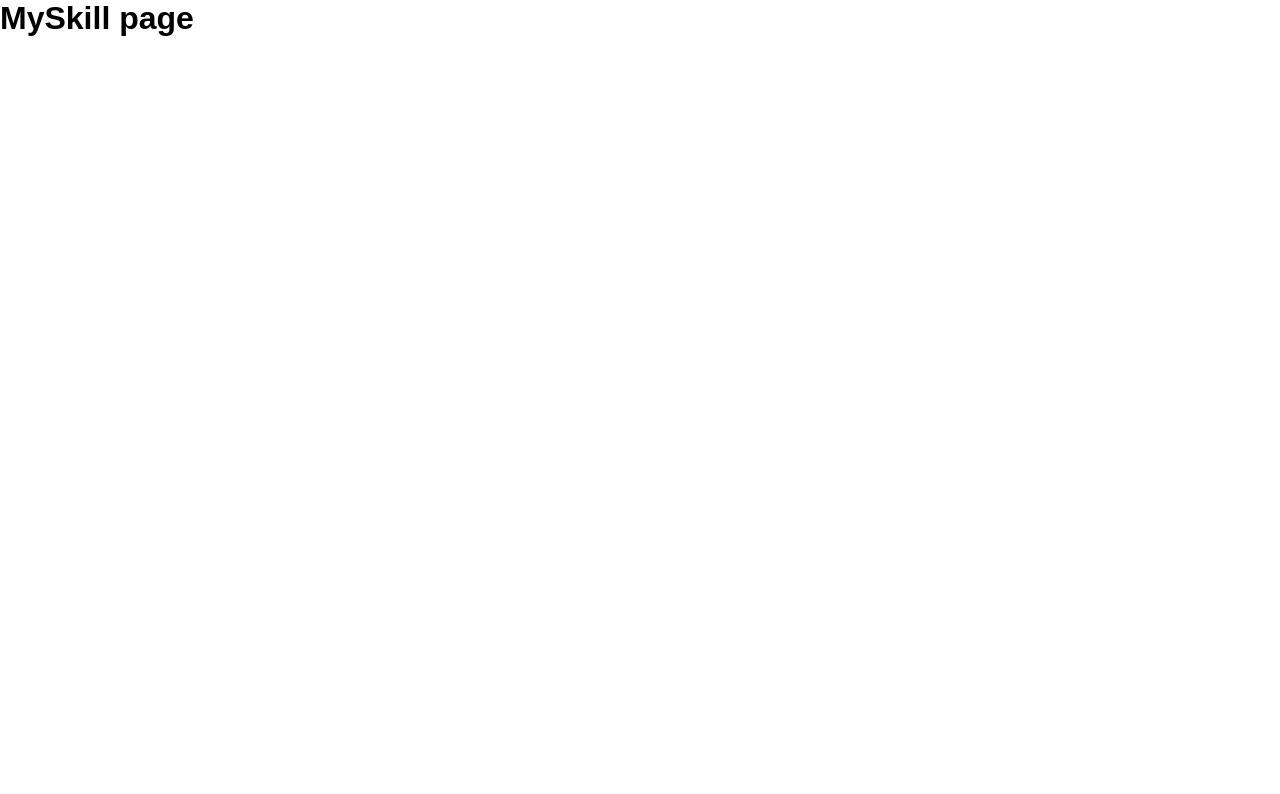
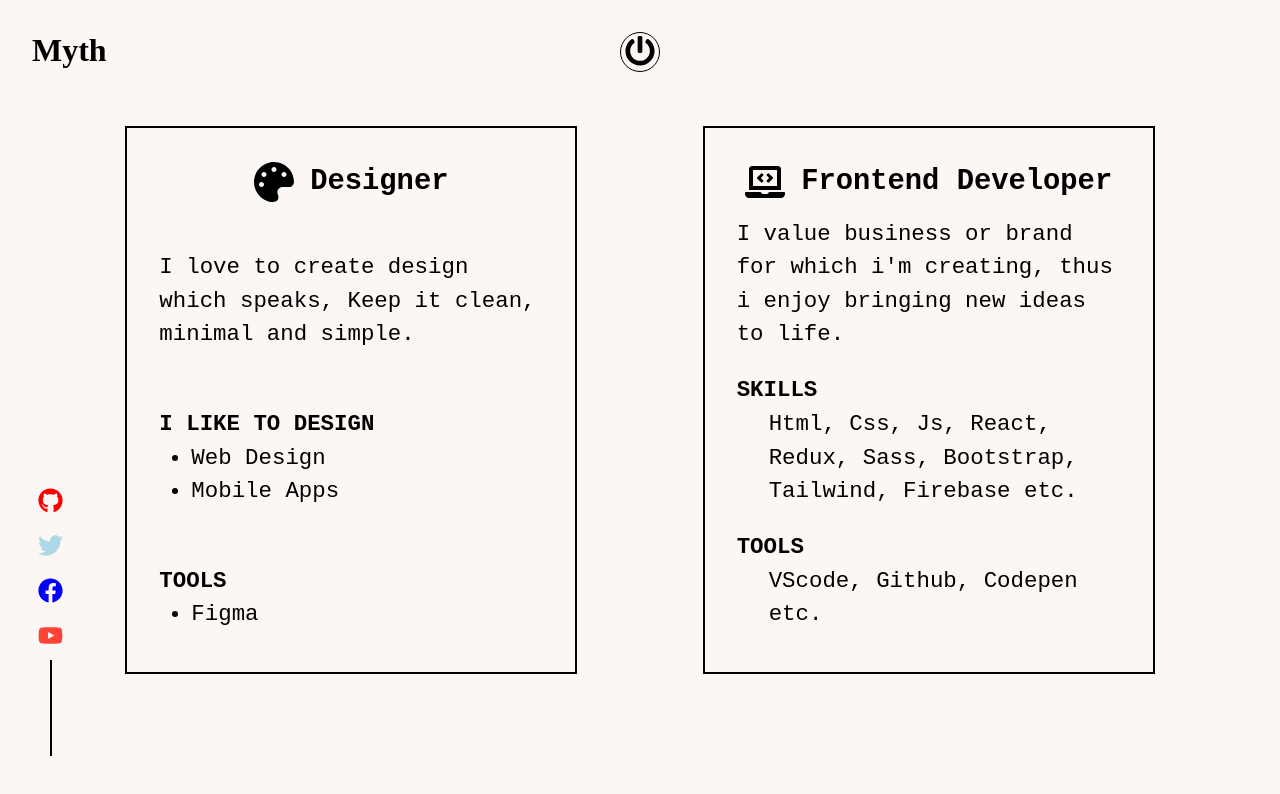
Before and after one commit to Myth1114/ReactPortfolio, a React (Create React App) app: page /myskill in a window 1280 px wide. Shown: the top 794 px of the page. Built offline with nearby package versions, Linux system fonts and the light colour scheme.

Commit message:
added framer motion to all pages

```diff
--- a/src/Components/AboutPage/AboutPage.jsx
+++ b/src/Components/AboutPage/AboutPage.jsx
@@ -1,10 +1,108 @@
 import React from 'react'
+import styled, { keyframes, ThemeProvider } from 'styled-components'
+import { DarkTheme } from '../Theme'
+import { motion } from 'framer-motion'
+// import BigTitle from '../subComponents/BigTitlte'
+import astronaut from '../../assets/spaceman.png'
+import LogoComponent from '../../SubComponents/LogoComponent'
+import SocialIcons from '../../SubComponents/SocialIcons'
+import PowerButton from '../../SubComponents/PowerButton'
+
+const Box = styled(motion.div)`
+  background-color: ${(props) => props.theme.body};
+  width: 100vw;
+  height: 100vh;
+  position: relative;
+  overflow: hidden;
+`
+const float = keyframes`
+0% { transform: translateY(-10px) }
+50% { transform: translateY(15px) translateX(15px) }
+100% { transform: translateY(-10px) }
+`
+const Spaceman = styled.div`
+  position: absolute;
+  top: 10%;
+  right: 5%;
+  width: 20vw;
+  animation: ${float} 4s ease infinite;
+  img {
+    width: 100%;
+    height: auto;
+  }
+`
+const Main = styled.div`
+  border: 2px solid ${(props) => props.theme.text};
+  color: ${(props) => props.theme.text};
+  padding: 2rem;
+  width: 50vw;
+  height: 60vh;
+  z-index: 3;
+  line-height: 1.5;
+  display: flex;
+  justify-content: center;
+  align-items: center;
+  font-size: calc(0.6rem + 1vw);
+  backdrop-filter: blur(4px);
+
+  position: absolute;
+  left: calc(5rem + 5vw);
+  top: 10rem;
+  font-family: 'Ubuntu Mono', monospace;
+  font-style: italic;
+`
+const containerVariants = {
+  hidden: { opacity: 0, y: '-100vh' },
+  show: {
+    y: 0,
+    opacity: 1,
+    transition: {
+      type: 'spring',
+      staggerChildren: 0.5,
+      duration: 0.5,
+      stiffness: 100,
+    },
+  },
+  exit: {
+    y: '100vh',
+    transition: {
+      delay: 0.3,
+      duration: 0.6,
+      ease: 'easeInOut',
+    },
+  },
+}
 
 const AboutPage = () => {
   return (
-    <div>
-      <h1>about page</h1>
-    </div>
+    <ThemeProvider theme={DarkTheme}>
+      <Box
+        variants={containerVariants}
+        initial='hidden'
+        animate='show'
+        exit='exit'
+      >
+        <LogoComponent theme='dark' />
+        <SocialIcons theme='dark' />
+        <PowerButton />
+        {/* <ParticleComponent theme='dark' /> */}
+        <Spaceman>
+          <img src={astronaut} alt='spaceman' />
+        </Spaceman>
+        <Main>
+          I'm a front-end developer located in India. I love to create simple
+          yet beautiful websites with great user experience.
+          <br /> <br />
+          I'm interested in the whole frontend stack Like trying new things and
+          building great projects. I'm an independent freelancer and blogger. I
+          love to write blogs and read books.
+          <br /> <br />I believe everything is an Art when you put your
+          consciousness in it. You can connect with me via social links.
+        </Main>
+
+        {/* <BigTitle text='ABOUT' top='10%' left='5%' /> */}
+      </Box>
+    </ThemeProvider>
   )
 }
 
--- a/src/Components/BlogPage/BlogPage.jsx
+++ b/src/Components/BlogPage/BlogPage.jsx
@@ -29,7 +29,6 @@
   // justify-content: center;
   // align-items: center;
   padding-top: 10rem;
-
 `
 
 const Grid = styled.div`
@@ -39,12 +38,23 @@
   margin: 0 1rem;
 `
 const containerVariants = {
-  hidden: { opacity: 0 },
+  hidden: { x: '100vw' },
   show: {
-    opacity: 1,
+    x: 0,
     transition: {
+      type: 'spring',
       staggerChildren: 0.5,
-      duration: 0.5,
+      duration: .5,
+      delay: 0.7,
+      stiffness: 100,
+    },
+  },
+  exit: {
+    x: '100vw',
+    transition: {
+      delay: 0.3,
+      duration: 0.6,
+      ease: 'easeInOut',
     },
   },
 }
@@ -54,10 +64,7 @@
       variants={containerVariants}
       initial='hidden'
       animate='show'
-      exit={{
-        opacity: 0,
-        transition: { duration: 0.5 },
-      }}
+      exit='exit'
     >
       <Container>
         <LogoComponent />
--- a/src/Components/Landingpage/Main.jsx
+++ b/src/Components/Landingpage/Main.jsx
@@ -47,12 +47,42 @@
       duration: 1,
     },
   },
+  exit: {
+    x: '-100vw',
+    transition: {
+      ease: 'easeInOut',
+    },
+  },
 }
+const containerVariants = {
+  INITIAL: {
+    opacity: 0,
+  },
+  FINAL: {
+    opacity: 1,
+    transition: {
+      delay: 0.5,
+      duration: 0.8,
+    },
+  },
+  exit: {
+    x: '-100vw',
+    transition: {
+      ease: 'easeInOut',
+    },
+  },
+}
+
 const Main = () => {
   const [click, setClick] = useState(false)
   const HandleClick = () => setClick(!click)
   return (
-    <MainContainer>
+    <MainContainer
+      variants={containerVariants}
+      initial='INITIAL'
+      animate='FINAL'
+      exit='exit'
+    >
       <DarkDiv click={click} />
       <Container>
         <PowerButton />
@@ -87,7 +117,7 @@
             variants={skillVarint}
             initial='initial'
             animate='final'
-            to='/skills'
+            to='/myskill'
           >
             <motion.h3 variants={skillVarint} initial='initial' animate='final'>
               My Skills
--- a/src/Components/MySkillPage/MySkillPage.jsx
+++ b/src/Components/MySkillPage/MySkillPage.jsx
@@ -1,10 +1,168 @@
 import React from 'react'
+import styled, { ThemeProvider } from 'styled-components'
+import { lightTheme } from '../Theme'
+import { Design, Develope } from '../AllSvg'
+import LogoComponent from '../../SubComponents/LogoComponent'
+import SocialIcons from '../../SubComponents/SocialIcons'
+import PowerButton from '../../SubComponents/PowerButton'
+import { motion } from 'framer-motion'
+// import ParticleComponent from '../subComponents/ParticleComponent'
+// import BigTitle from '../subComponents/BigTitlte'
 
+const Box = styled(motion.div)`
+  background-color: ${(props) => props.theme.body};
+  width: 100vw;
+  height: 100vh;
+  position: relative;
+  display: flex;
+  justify-content: space-evenly;
+  align-items: center;
+`
+
+const Main = styled(motion.div)`
+  border: 2px solid ${(props) => props.theme.text};
+  color: ${(props) => props.theme.text};
+  background-color: ${(props) => props.theme.body};
+  padding: 2rem;
+  width: 30vw;
+  height: 60vh;
+  z-index: 3;
+  line-height: 1.5;
+  cursor: pointer;
+  font-family: 'Ubuntu Mono', monospace;
+  display: flex;
+  flex-direction: column;
+  justify-content: space-between;
+  &:hover {
+    color: ${(props) => props.theme.body};
+    background-color: ${(props) => props.theme.text};
+  }
+`
+
+const Title = styled.h2`
+  display: flex;
+  justify-content: center;
+  align-items: center;
+  font-size: calc(1em + 1vw);
+  ${Main}:hover & {
+    & > * {
+      fill: ${(props) => props.theme.body};
+    }
+  }
+  & > *:first-child {
+    margin-right: 1rem;
+  }
+`
+
+const Description = styled.div`
+  color: ${(props) => props.theme.text};
+  font-size: calc(0.6em + 1vw);
+  padding: 0.5rem 0;
+  ${Main}:hover & {
+    color: ${(props) => props.theme.body};
+  }
+  strong {
+    margin-bottom: 1rem;
+    text-transform: uppercase;
+  }
+  ul,
+  p {
+    margin-left: 2rem;
+  }
+`
+const containerVariants = {
+  hidden: { opacity: 0, y: '-100vh' },
+  show: {
+    y: 0,
+    opacity: 1,
+    transition: {
+      type: 'spring',
+      staggerChildren: 0.5,
+      duration: 0.5,
+      stiffness: 100,
+    },
+  },
+  exit: {
+    y: '100vh',
+    transition: {
+      delay: 0.3,
+      duration: 0.6,
+      ease: 'easeInOut',
+    },
+  },
+}
+
+// const mainVariants = {
+//   hidden: {
+//     scale: 0,
+//   },
+//   show: {
+//     scale: 1,
+//     transition: {
+//       type: 'spring',
+//       duration: 1.5,
+//     },
+//   },
+// }
 const MySkillPage = () => {
   return (
-    <div>
-      <h1>MySkill page</h1>
-    </div>
+    <ThemeProvider theme={lightTheme}>
+      <Box
+        variants={containerVariants}
+        initial='hidden'
+        animate='show'
+        exit='exit'
+      >
+        <LogoComponent theme='light' />
+        <SocialIcons theme='light' />
+        <PowerButton />
+        {/* <ParticleComponent theme='light' /> */}
+        <Main>
+          <Title>
+            <Design width={40} height={40} /> Designer
+          </Title>
+          <Description>
+            I love to create design which speaks, Keep it clean, minimal and
+            simple.
+          </Description>
+          <Description>
+            <strong>I like to Design</strong>
+            <ul>
+              <li>Web Design</li>
+              <li>Mobile Apps</li>
+            </ul>
+          </Description>
+          <Description>
+            <strong>Tools</strong>
+            <ul>
+              <li>Figma</li>
+            </ul>
+          </Description>
+        </Main>
+        <Main>
+          <Title>
+            <Develope width={40} height={40} /> Frontend Developer
+          </Title>
+          <Description>
+            I value business or brand for which i'm creating, thus i enjoy
+            bringing new ideas to life.
+          </Description>
+          <Description>
+            <strong>Skills</strong>
+            <p>
+              Html, Css, Js, React, Redux, Sass, Bootstrap, Tailwind, Firebase
+              etc.
+            </p>
+          </Description>
+          <Description>
+            <strong>Tools</strong>
+            <p>VScode, Github, Codepen etc.</p>
+          </Description>
+        </Main>
+
+        {/* <BigTitle text='SKILLS' top='80%' right='30%' /> */}
+      </Box>
+    </ThemeProvider>
   )
 }
 
```
Also changed, not shown: src/assets/spaceman.png (added).
